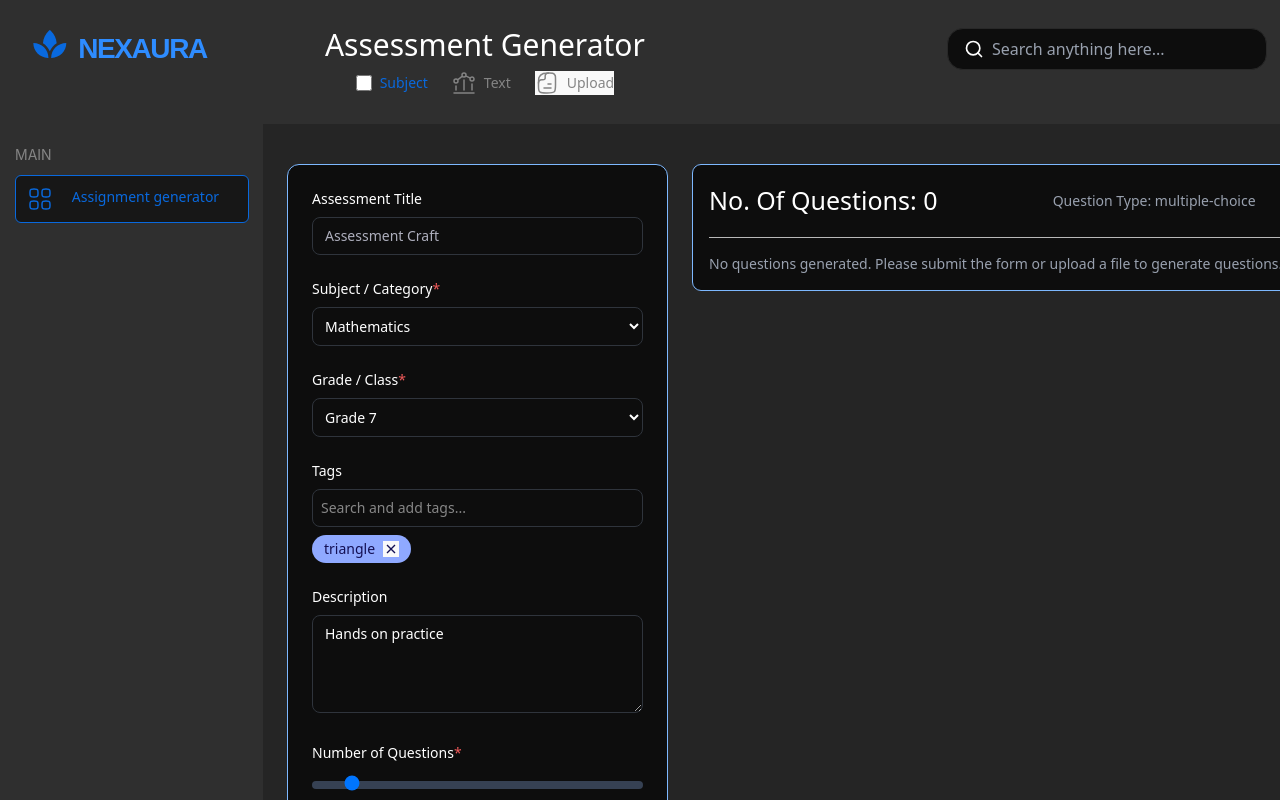
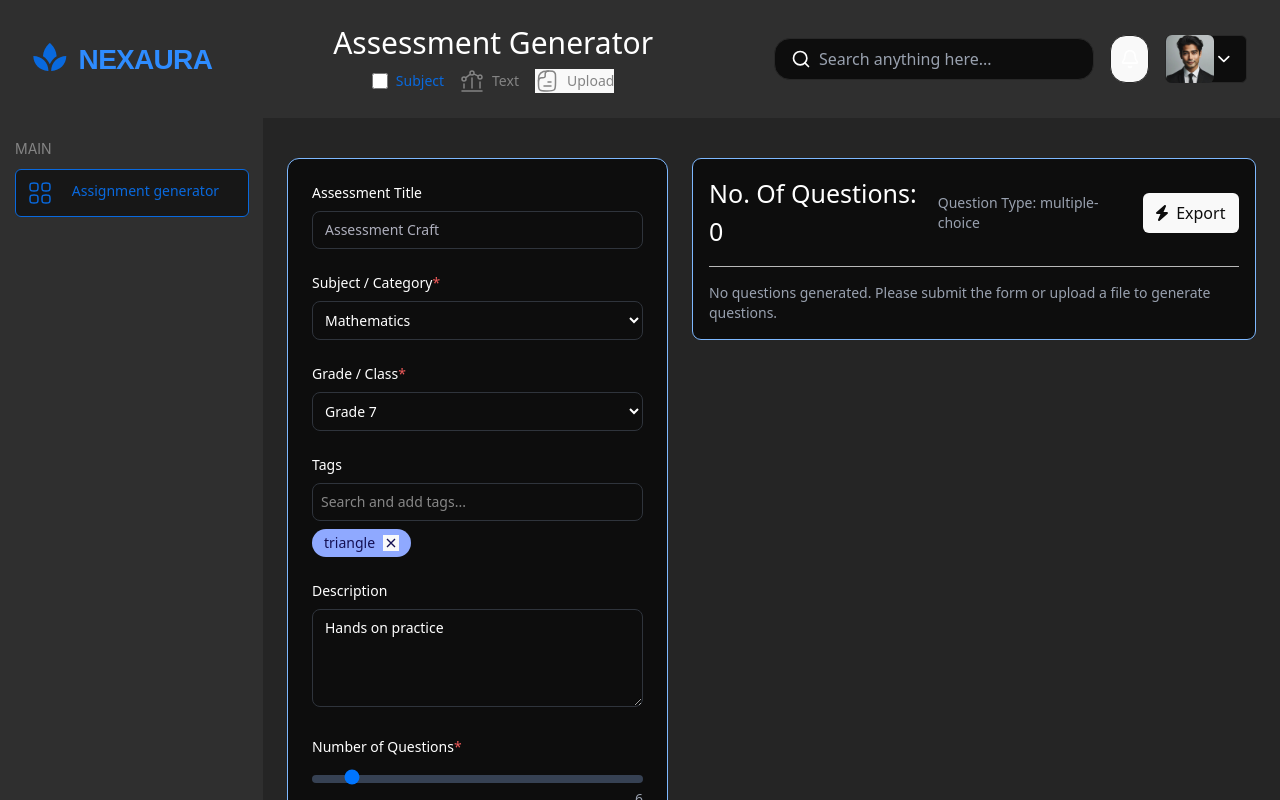
Before and after one commit to Smriti-Nexority/Nexaura-frontend, a React (Vite) app: page / in a window 1280 px wide. Shown: the top 800 px of the page. Built offline with nearby package versions, Linux system fonts and the light colour scheme.

Commit message:
updates in css

```diff
--- a/src/App.jsx
+++ b/src/App.jsx
@@ -1,5 +1,5 @@
 import React, { useState, useRef } from 'react';
-import Sidebar  from './Components/sidebar';
+import Sidebar from './Components/Sidebar';
 import Navbar from './Components/Navbar';
 import AssessmentDashboard from './Components/AssessmentDashboard';
 
@@ -58,7 +58,7 @@ const App = () => {
           difficulty_level: 'Hard',
           Learner_Level: scenarioLearnerLevel,
           special_instruction: 'Include realistic clinical situations and avoid overly simplistic wording.',
-          BASE_CONTENT: 'Animals require a balanced diet for optimal health. Nutritional needs vary by species, age, activity level, and health condition. Common deficiencies include lack of protein, calcium, and vitamins. Overfeeding can lead to obesity, which increases the risk of joint problems and diabetes. For example, working dogs may require high-protein diets, while senior cats often need reduced-calorie meals.',
+          BASE_CONTENT: 'Animals require a balanced diet for optimal health...',
           file_content: base64Content,
           max_question: 4,
           blooms_taxonomy: 'Apply',
@@ -117,7 +117,7 @@ const App = () => {
       Question_Style: category === 'scenario-based' ? 'Case-based MCQ' : simpleQuestionType,
       Scenarios: category === 'scenario-based' ? '1' : undefined,
       Learner_Level: category === 'scenario-based' ? scenarioLearnerLevel : undefined,
-      special_instruction: category === 'scenario-based' ? 'Include realistic clinical situations and avoid overly simplistic wording.' : undefined,
+      special_instruction: category === 'scenario-based' ? 'Include realistic clinical situations...' : undefined,
       max_question: category === 'scenario-based' ? 4 : 6,
       numQuestions: category === 'scenario-based' ? 4 : 6,
       subject: category === 'scenario-based' ? 'Animal Nutrition' : 'Mathematics',
@@ -126,7 +126,7 @@ const App = () => {
       tags: category === 'scenario-based' ? ['Animal Nutrition'] : ['triangle'],
       difficulty_level: category === 'scenario-based' ? 'Hard' : 'Medium',
       difficulty: category === 'scenario-based' ? { hard: true, easy: false, medium: false } : { easy: false, medium: true, hard: false },
-      learning_objective: category === 'scenario-based' ? 'Understand nutritional requirements in clinical scenarios' : 'Hands on practice',
+      learning_objective: category === 'scenario-based' ? 'Understand nutritional requirements...' : 'Hands on practice',
       BASE_CONTENT: category === 'scenario-based' ? '' : '',
       base_content: category === 'scenario-based' ? '' : '',
     };
@@ -210,7 +210,7 @@ const App = () => {
           </div>
         </div>
       )}
-      <div className="flex min-h-screen">
+      <div className="flex min-h-screen w-full max-w-full">
         <Sidebar />
         <div className="flex-1">
           <AssessmentDashboard
--- a/src/Components/AssessmentDashboard.jsx
+++ b/src/Components/AssessmentDashboard.jsx
@@ -35,20 +35,18 @@ const AssessmentDashboard = ({ formData: externalFormData, setFormData, trigger,
     };
     setLocalFormData(updatedPayload);
     setFormData(updatedPayload);
-    setTrigger(Date.now()); // Trigger question generation only on form submission
+    setTrigger(Date.now());
   };
 
   const handleFileUpload = (file, isScenarioBased, isSubjectChecked, showModal) => {
-    // Handle file upload without triggering question generation
     onFileUpload(file, isScenarioBased, isSubjectChecked, showModal);
-    // Ensure trigger is not updated
   };
 
   const formData = externalFormData || localFormData;
 
   return (
-    <div className="flex flex-col lg:flex-row gap-6 p-6 w-[1250px] mx-auto bg-[#252525]">
-      <div className="lg:w-[381px] flex-shrink-0">
+    <div className="flex flex-col lg:flex-row gap-6 p-6 w-full max-w-full mx-auto bg-[#252525] box-border">
+      <div className="lg:w-[381px] w-full flex-shrink-0">
         <AssessmentForm
           onGenerate={handleGenerate}
           externalFormData={formData}
--- a/src/Components/Navbar.jsx
+++ b/src/Components/Navbar.jsx
@@ -18,27 +18,26 @@ const Navbar = ({ onFileUpload }) => {
   };
 
   const handleUploadClick = () => {
-    // Trigger file upload modal without affecting question generation
     onFileUpload(null, false, isChecked, true);
   };
 
   return (
-    <nav className="bg-[#2F2F2F] text-white border-1 border-[#2F2F2F] relative w-[100vw] h-[124px]">
-      <div className="max-w-7xl px-4 sm:px-4 lg:px-8 sm:w-full">
-        <div className="flex items-center justify-between h-16 lg:h-24">
-          <div className="flex gap-[11.53px]">
-            <img src={nexaura} alt="logo" className="w-[33.62px] h-[29.07px]" />
-            <h2 className="font-readex font-semibold text-[28px] leading-[40px] tracking-[-0.05em] text-[#2E8CFF]">
+    <nav className="bg-[#2F2F2F] text-white border border-[#2F2F2F] w-full max-w-full">
+      <div className="w-full max-w-full px-4 sm:px-6 lg:px-8">
+        <div className="flex items-center justify-between py-4 lg:py-6 gap-4">
+          <div className="flex gap-3 flex-shrink-0">
+            <img src={nexaura} alt="logo" className="w-8 h-7 sm:w-[33.62px] sm:h-[29.07px]" />
+            <h2 className="font-readex font-semibold text-xl sm:text-2xl lg:text-[28px] leading-tight tracking-tight text-[#2E8CFF]">
               NEXAURA
             </h2>
           </div>
-          <div className="hidden lg:flex flex-col items-center mt-[24px] ml-[-160px]">
+          <div className="hidden lg:flex flex-col items-center flex-1">
             <div className="mb-2">
-              <span className="font-medium text-2xl xl:text-3xl text-white">
+              <span className="font-medium text-xl lg:text-2xl xl:text-3xl text-white">
                 Assessment Generator
               </span>
             </div>
-            <div className="flex space-x-6 text-sm">
+            <div className="flex space-x-4 text-sm">
               <div className="text-[#0969DE] font-medium flex items-center gap-2">
                 <input
                   type="checkbox"
@@ -61,8 +60,8 @@ const Navbar = ({ onFileUpload }) => {
               </button>
             </div>
           </div>
-          <div className="hidden lg:flex items-center gap-4 ml-[24px] mr-[-200px] relative md:shrink">
-            <div className="flex items-center bg-[#0D0D0D] px-4 py-2 rounded-2xl border-1 border-[#282828] w-80">
+          <div className="hidden lg:flex items-center gap-4 flex-shrink-0">
+            <div className="flex items-center bg-[#0D0D0D] px-4 py-2 rounded-2xl border border-[#282828] w-full max-w-[min(80vw,320px)]">
               <Search size={20} className="text-white mr-2" />
               <input
                 type="text"
@@ -70,7 +69,7 @@ const Navbar = ({ onFileUpload }) => {
                 className="bg-transparent text-white placeholder-gray-400 focus:outline-none flex-1"
               />
             </div>
-            <button className="flex items-center justify-center bg-[#0D0D0D] border-1 border-[#282828] rounded-2xl w-12 h-12 hover:bg-[#1a1a1a] transition-colors">
+            <button className="flex items-center justify-center bg-[#0D0D0D] border border-[#282828] rounded-2xl w-12 h-12 hover:bg-[#1a1a1a] transition-colors">
               <Bell size={20} />
             </button>
             <div className="flex items-center justify-between bg-[#0D0D0D] border border-[#282828] rounded-[6px] w-[100px] h-12 hover:bg-[#1a1a1a] transition-colors">
@@ -89,6 +88,41 @@ const Navbar = ({ onFileUpload }) => {
             {isMobileMenuOpen ? <X size={24} /> : <Menu size={24} />}
           </button>
         </div>
+        {isMobileMenuOpen && (
+          <div className="lg:hidden flex flex-col items-center py-4 space-y-4">
+            <span className="font-medium text-lg text-white">Assessment Generator</span>
+            <div className="flex flex-col space-y-2 text-sm">
+              <div className="text-[#0969DE] font-medium flex items-center gap-2">
+                <input
+                  type="checkbox"
+                  checked={isChecked}
+                  onChange={handleCheckboxChange}
+                  className="w-4 h-4"
+                />
+                Subject
+              </div>
+              <div className="text-[#848484] font-medium flex items-center gap-2 hover:text-white transition-colors cursor-pointer">
+                <img src={chart} alt="subject" />
+                Text
+              </div>
+              <button
+                onClick={handleUploadClick}
+                className="text-[#848484] font-medium flex items-center gap-2 hover:text-white transition-colors cursor-pointer"
+              >
+                <img src={file} alt="upload" />
+                Upload
+              </button>
+            </div>
+            <div className="flex items-center bg-[#0D0D0D] px-4 py-2 rounded-2xl border border-[#282828] w-full max-w-[min(90vw,280px)]">
+              <Search size={20} className="text-white mr-2" />
+              <input
+                type="text"
+                placeholder="Search anything here..."
+                className="bg-transparent text-white placeholder-gray-400 focus:outline-none flex-1"
+              />
+            </div>
+          </div>
+        )}
       </div>
     </nav>
   );
--- a/src/index.css
+++ b/src/index.css
@@ -1,4 +1,5 @@
 @import "tailwindcss";
+
 :root {
   font-family: system-ui, Avenir, Helvetica, Arial, sans-serif;
   line-height: 1.5;
@@ -10,7 +11,8 @@
   text-rendering: optimizeLegibility;
   -webkit-font-smoothing: antialiased;
   -moz-osx-font-smoothing: grayscale;
-  overflow-x: hidden;
+  width: 100vw;
+  box-sizing: border-box;
 }
 
 a {
@@ -18,6 +20,7 @@ a {
   color: #646cff;
   text-decoration: inherit;
 }
+
 a:hover {
   color: #535bf2;
 }
@@ -25,34 +28,74 @@ a:hover {
 body {
   margin: 0;
   display: flex;
-  place-items: center;
-  min-width: 320px;
+  flex-direction: column;
+  align-items: center;
+  min-width: 100vw;
   min-height: 100vh;
+  box-sizing: border-box;
   overflow-x: hidden;
 }
 
 h1 {
-  font-size: 3.2em;
+  font-size: clamp(1.5em, 4vw, 2.5em);
   line-height: 1.1;
+  text-align: center;
 }
 
-/* button {
-  border-radius: 8px;
-  border: 1px solid transparent;
-  padding: 0.6em 1.2em;
-  font-size: 1em;
-  font-weight: 500;
-  font-family: inherit;
-  background-color: #1a1a1a;
-  cursor: pointer;
-  transition: border-color 0.25s;
-}
-button:hover {
-  border-color: #646cff;
-} */
 button:focus,
 button:focus-visible {
   outline: 4px auto -webkit-focus-ring-color;
+}
+
+/* Ensure modal is responsive */
+.fixed.inset-0 {
+  display: flex;
+  align-items: center;
+  justify-content: center;
+  padding: 1rem;
+}
+
+.max-w-md {
+  max-width: min(90vw, 500px); /* Limit modal width on smaller screens */
+}
+
+/* Main content container */
+.min-h-screen {
+  width: 100vw;
+  max-width: 100%; /* Prevent overflow */
+  overflow-x: hidden;
+}
+
+/* AssessmentDashboard container */
+.bg-\[\#252525\] {
+  width: 100%;
+  max-width: 100vw; /* Ensure it doesn’t exceed viewport */
+  margin: 0 auto;
+  padding: clamp(1rem, 2vw, 1.5rem);
+  box-sizing: border-box;
+}
+
+/* Responsive layout for AssessmentDashboard */
+@media (max-width: 1024px) {
+  .lg\:flex-row {
+    flex-direction: column; /* Stack vertically on smaller laptops */
+  }
+  .lg\:w-\[381px\] {
+    width: 100%; /* Full width for form on smaller screens */
+    max-width: none;
+  }
+}
+
+@media (max-width: 768px) {
+  body {
+    padding: 0.5rem;
+  }
+  h1 {
+    font-size: clamp(1.2em, 3.5vw, 2em);
+  }
+  .bg-\[\#252525\] {
+    padding: 1rem;
+  }
 }
 
 @media (prefers-color-scheme: light) {
```
